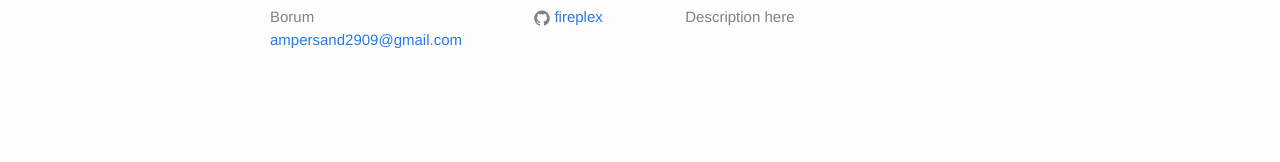
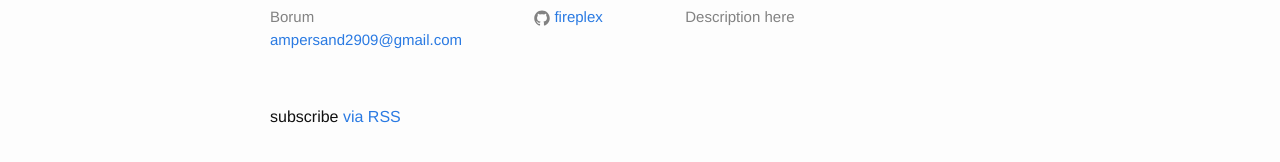
Before and after one commit to slothgamez/fireplex.github.io, a Jekyll site: the page built from index.html, in a window 1280 px wide. Shown: the part 363-525 px from the top of the page. Built offline with Jekyll 4.4.1, drawn with Linux system fonts in a browser that asks for light colours.

Commit message:
Update footer.html

```diff
--- a/_includes/footer.html
+++ b/_includes/footer.html
@@ -33,6 +33,9 @@
       </div>
     </div>
 
+    <br>
+    <p class="rss-subscribe">subscribe <a href="{{ "/feed.xml" | prepend: site.baseurl }}">via RSS</a></p>
+
   </div>
 
 </footer>
```
